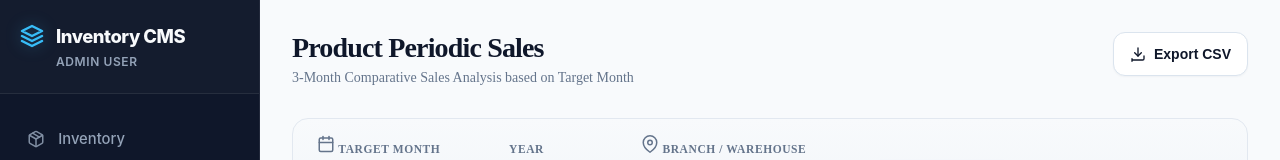
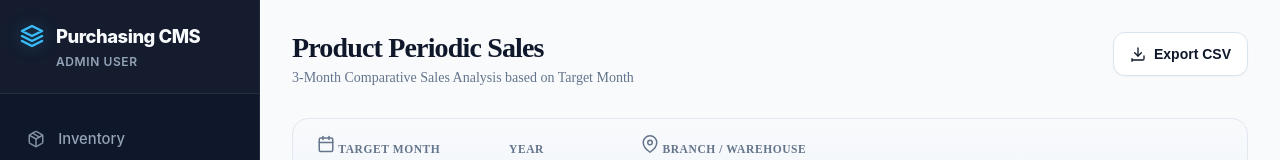
Before and after one commit to its269/acu-inventory, a Next.js app: page /sales in a window 1280 px wide. Shown: the top 160 px of the page. Built offline with nearby package versions, Linux system fonts and the light colour scheme; no server answers; the database is empty.

Commit message:
fix: update sidebar label from 'Inventory CMS' to 'Purchasing CMS'

```diff
--- a/components/Sidebar.js
+++ b/components/Sidebar.js
@@ -68,7 +68,7 @@ export default function Sidebar() {
               <path d="M12 2L2 7l10 5 10-5-10-5zM2 17l10 5 10-5M2 12l10 5 10-5" />
             </svg>
           </span>
-          Inventory CMS
+          Purchasing CMS
         </div>
         <div className="sidebar-user-header">
           <span className="sidebar-user-name">{userName}</span>
```
